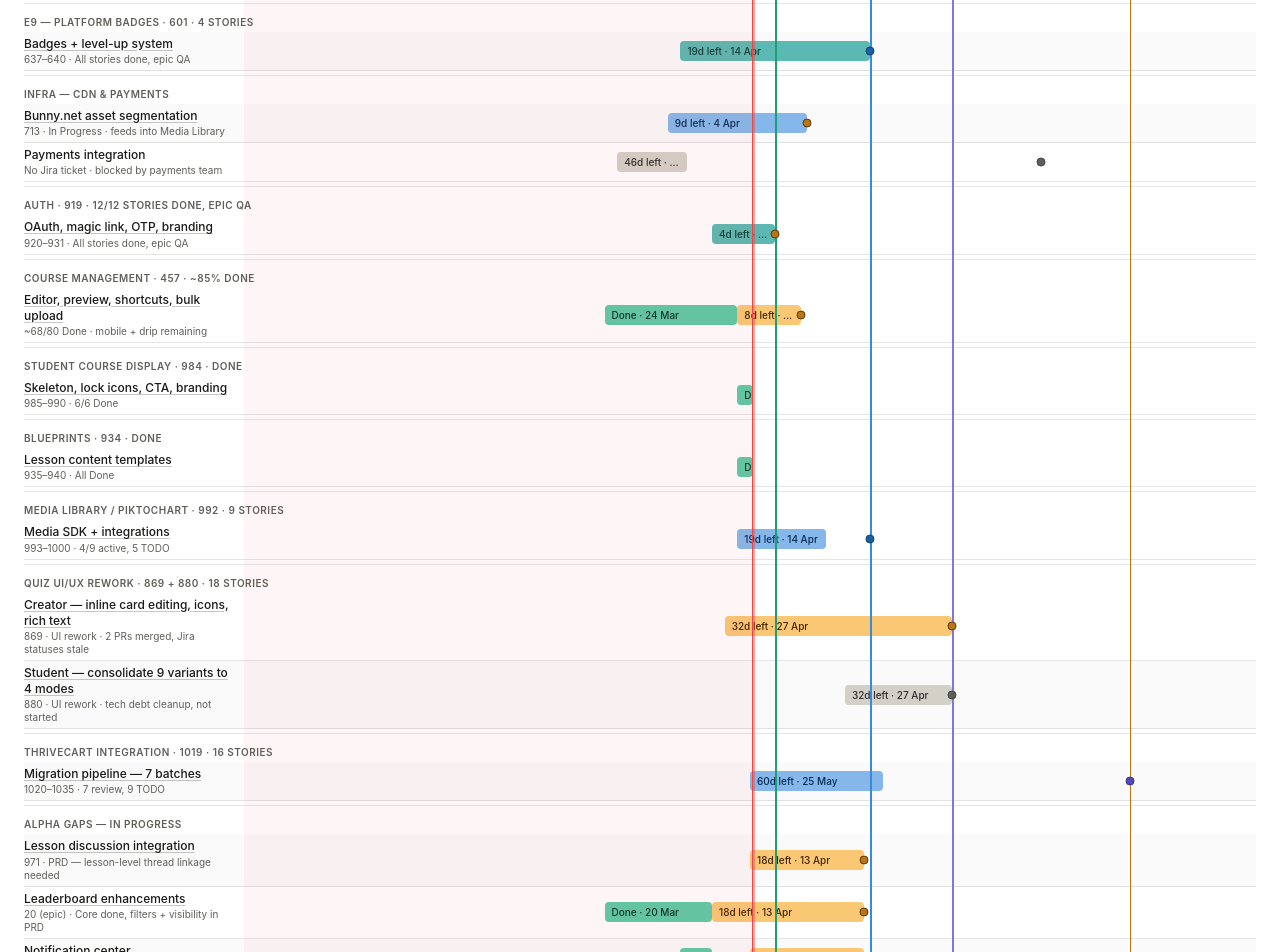
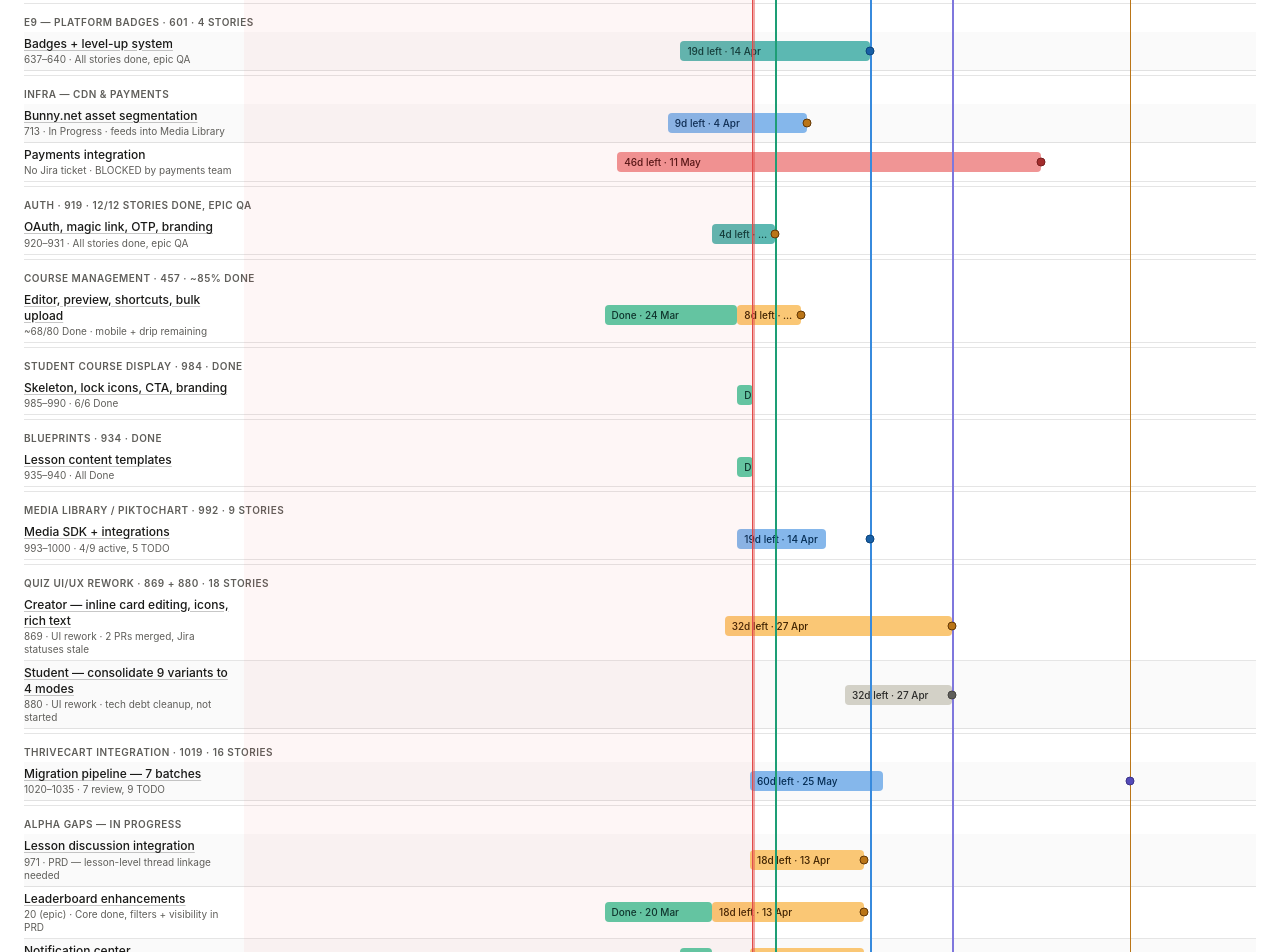
Before and after one commit to stephanieturner-creator/LMSDelivery, a plain HTML site: page index.html in a window 1280 px wide. Shown: the part 1006-1958 px from the top of the page. Drawn offline with Linux system fonts and the light colour scheme.

Commit message:
Make Payments integration blocker visually urgent (red bar to GA deadline)

```diff
--- a/index.html
+++ b/index.html
@@ -400,12 +400,11 @@
         },
         {
           name: "Payments integration",
-          sub:  "No Jira ticket · blocked by payments team",
+          sub:  "No Jira ticket · BLOCKED by payments team",
           milestone: "ga",
           tickets: [],
           bars: [
-
-            { cls:"b-blocked", s:new Date(2026,2,5), e:new Date(2026,2,16), dl:new Date(2026,4,11), ddc:"dd-gray" },
+            { cls:"b-urgent", s:new Date(2026,2,5), e:new Date(2026,4,11), dl:new Date(2026,4,11), ddc:"dd-red" },
           ],
         },
       ],
```
